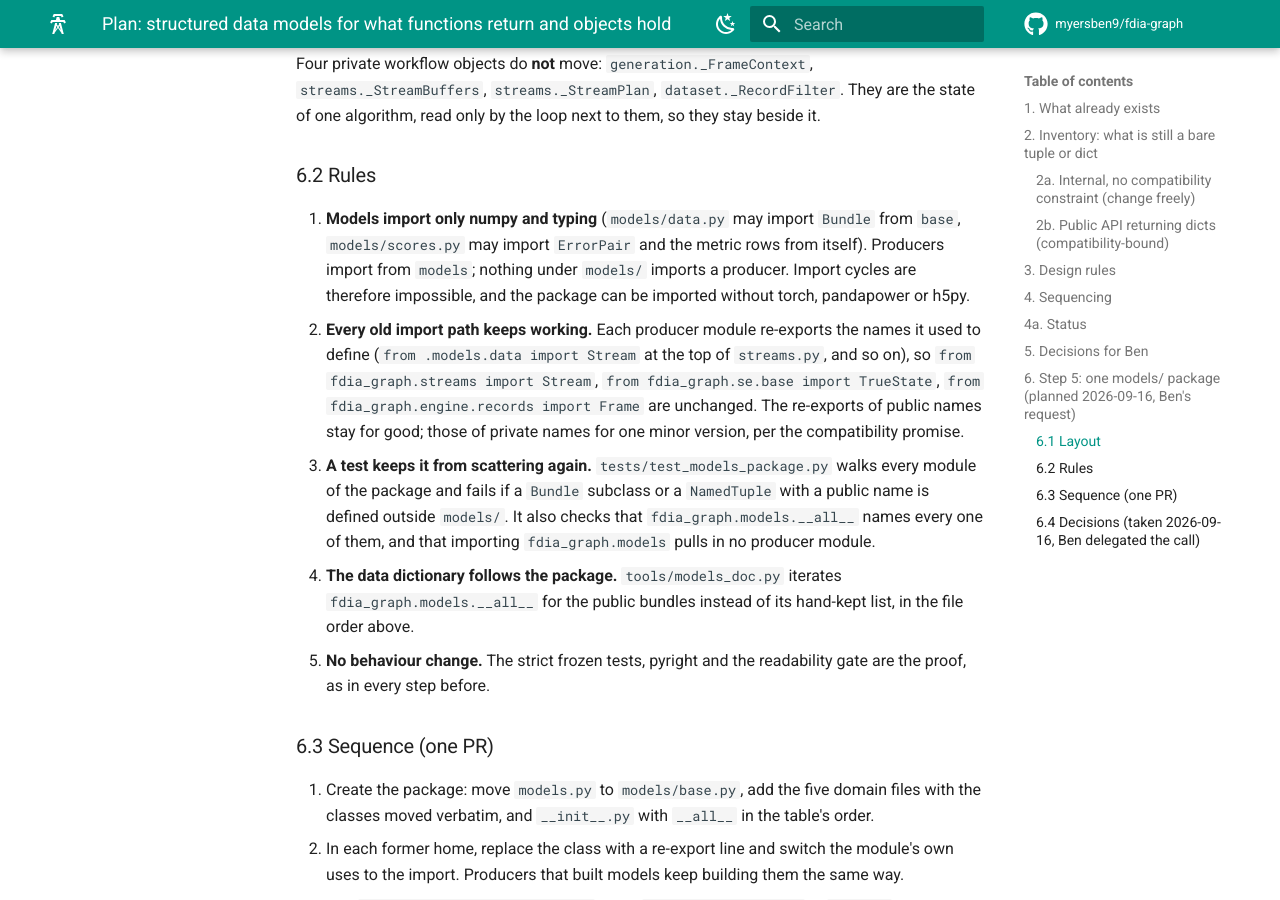
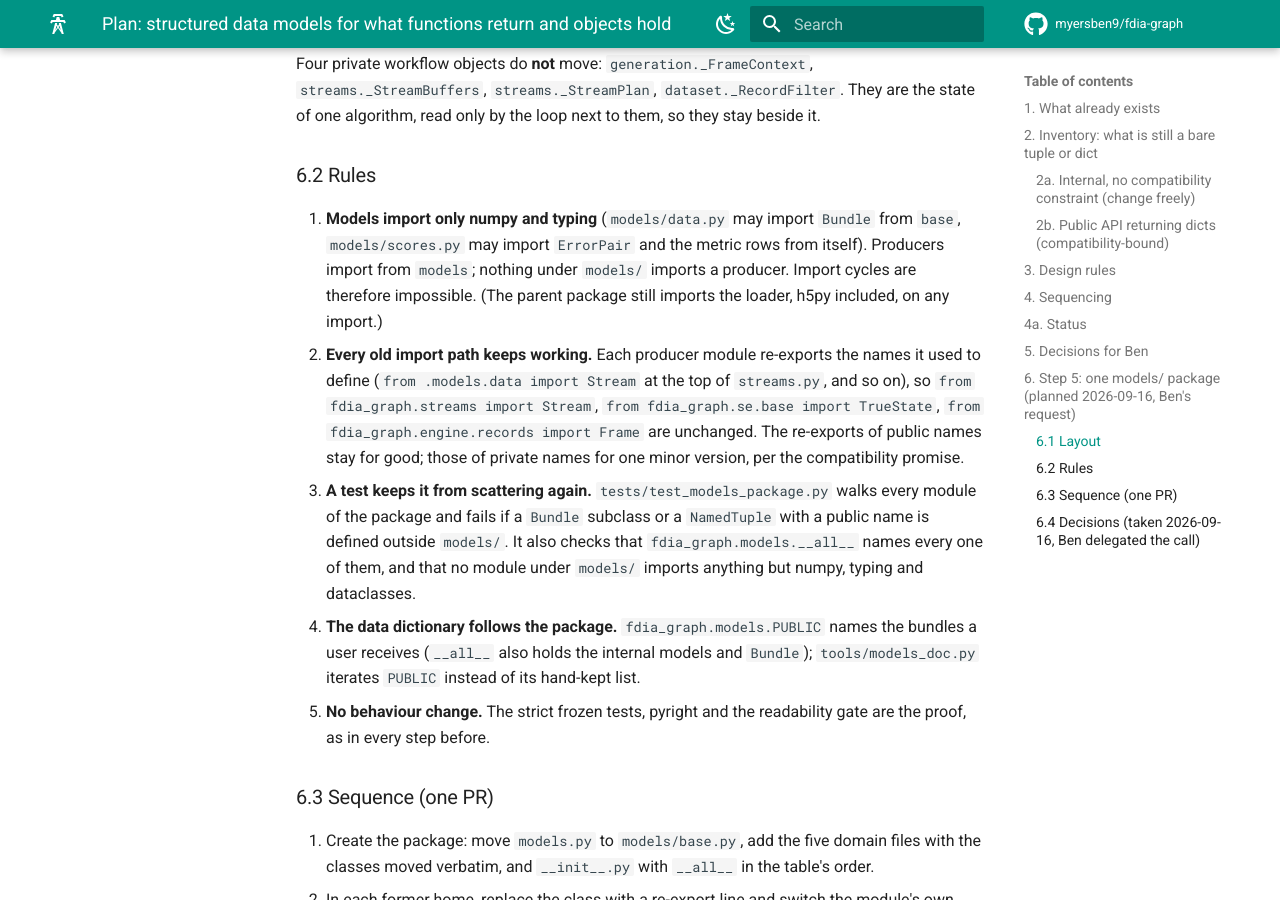
Before and after one commit to myersben9/fdia-graph, an MkDocs documentation site: the page built from docs/DATA_MODELS_PLAN.md, in a window 1280 px wide and 900 px high, scrolled down 6645 px. Built offline with MkDocs 1.6.1 and Material for MkDocs 9.7.7, drawn with Linux system fonts in a browser that asks for light colours; comment, search, counter and statistics services are not loaded.

Commit message:
Review: narrow the import claim to the package's own modules, name PUBLIC in the plan

```diff
--- a/docs/DATA_MODELS_PLAN.md
+++ b/docs/DATA_MODELS_PLAN.md
@@ -182,7 +182,7 @@ by the loop next to them, so they stay beside it.
 1. **Models import only numpy and typing** (`models/data.py` may import `Bundle` from `base`,
    `models/scores.py` may import `ErrorPair` and the metric rows from itself). Producers import
    from `models`; nothing under `models/` imports a producer. Import cycles are therefore
-   impossible, and the package can be imported without torch, pandapower or h5py.
+   impossible. (The parent package still imports the loader, h5py included, on any import.)
 2. **Every old import path keeps working.** Each producer module re-exports the names it used to
    define (`from .models.data import Stream` at the top of `streams.py`, and so on), so
    `from fdia_graph.streams import Stream`, `from fdia_graph.se.base import TrueState`,
@@ -191,10 +191,10 @@ by the loop next to them, so they stay beside it.
 3. **A test keeps it from scattering again.** `tests/test_models_package.py` walks every module of
    the package and fails if a `Bundle` subclass or a `NamedTuple` with a public name is defined
    outside `models/`. It also checks that `fdia_graph.models.__all__` names every one of them, and
-   that importing `fdia_graph.models` pulls in no producer module.
-4. **The data dictionary follows the package.** `tools/models_doc.py` iterates
-   `fdia_graph.models.__all__` for the public bundles instead of its hand-kept list, in the file
-   order above.
+   that no module under `models/` imports anything but numpy, typing and dataclasses.
+4. **The data dictionary follows the package.** `fdia_graph.models.PUBLIC` names the bundles a
+   user receives (`__all__` also holds the internal models and `Bundle`); `tools/models_doc.py`
+   iterates `PUBLIC` instead of its hand-kept list.
 5. **No behaviour change.** The strict frozen tests, pyright and the readability gate are the
    proof, as in every step before.
 
```
Also changed, not shown: 2 other files.
